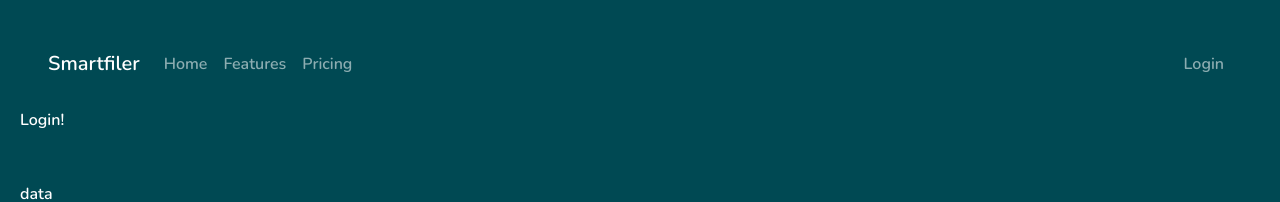
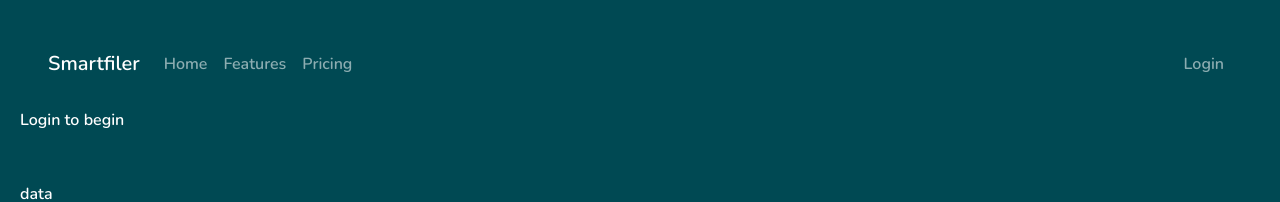
Before and after one commit to waynethewizard/smartfiler, a React (Create React App) app in the folder react_frontend/: page / in a window 1280 px wide. Shown: the top 202 px of the page. Built offline with nearby package versions, Linux system fonts and the light colour scheme.

Commit message:
login tweaks

```diff
--- a/react_frontend/src/App.js
+++ b/react_frontend/src/App.js
@@ -72,7 +72,7 @@ function App() {
                 {uploadStatus && <p>{uploadStatus}</p>}
               </div>
               ) : (
-               <div>Login!</div>
+               <div >Login to begin</div>
               )
 
       }
```
